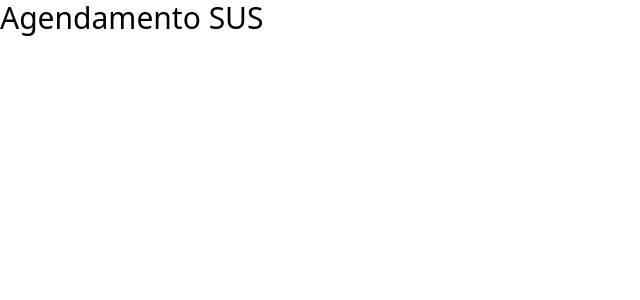
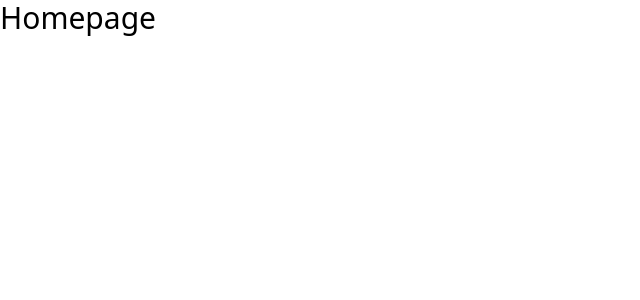
Before and after one commit to GETIC-PMM/agendamento-sus, a React (Vite) app in the folder front/agendamento-sus/: page / in a window 1280 px wide. Shown: the top 300 px of the page, without its empty margins (0-640 px from the left). Built offline with nearby package versions, Linux system fonts and the light colour scheme.

Commit message:
Ajustes no route, adição de ErrorPage

```diff
--- a/front/agendamento-sus/index.html
+++ b/front/agendamento-sus/index.html
@@ -1,13 +1,16 @@
 <!DOCTYPE html>
 <html lang="en">
+
 <head>
   <meta charset="UTF-8" />
   <link rel="icon" type="image/svg+xml" href="/vite.svg" />
   <meta name="viewport" content="width=device-width, initial-scale=1.0" />
-    <title>Vite + React + TS</title>
+  <title>Agenda SUS</title>
 </head>
+
 <body>
   <div id="root"></div>
   <script type="module" src="/src/main.tsx"></script>
 </body>
+
 </html>
--- a/front/agendamento-sus/src/App.tsx
+++ b/front/agendamento-sus/src/App.tsx
@@ -2,7 +2,7 @@
 
   return (
     <div className="text-3xl">
-      Agendamento SUS
+      Homepage
     </div>
   )
 }
--- a/front/agendamento-sus/src/main.tsx
+++ b/front/agendamento-sus/src/main.tsx
@@ -4,10 +4,16 @@
 import './index.css'
 import { createBrowserRouter, RouterProvider } from 'react-router-dom'
 import Login from './routes/Login'
+import ErrorPage from './routes/ErrorPage'
 
 const router = createBrowserRouter([
-  { path: '/', element: <App /> },
-  { path: '/login', element: <Login /> },
+  {
+    errorElement: <ErrorPage />,
+    children: [
+      { path: '/login', element: <Login /> },
+      { path: '/', element: <App /> }
+    ]
+  }
 ])
 
 ReactDOM.createRoot(document.getElementById('root') as HTMLElement).render(
--- /dev/null
+++ b/front/agendamento-sus/src/routes/ErrorPage.tsx
@@ -0,0 +1,9 @@
+import React from 'react'
+
+const ErrorPage = () => {
+    return (
+        <div>ErrorPage: Página não encontrada!</div>
+    )
+}
+
+export default ErrorPage
```
Lines whose indentation alone changed are shown as unchanged.
